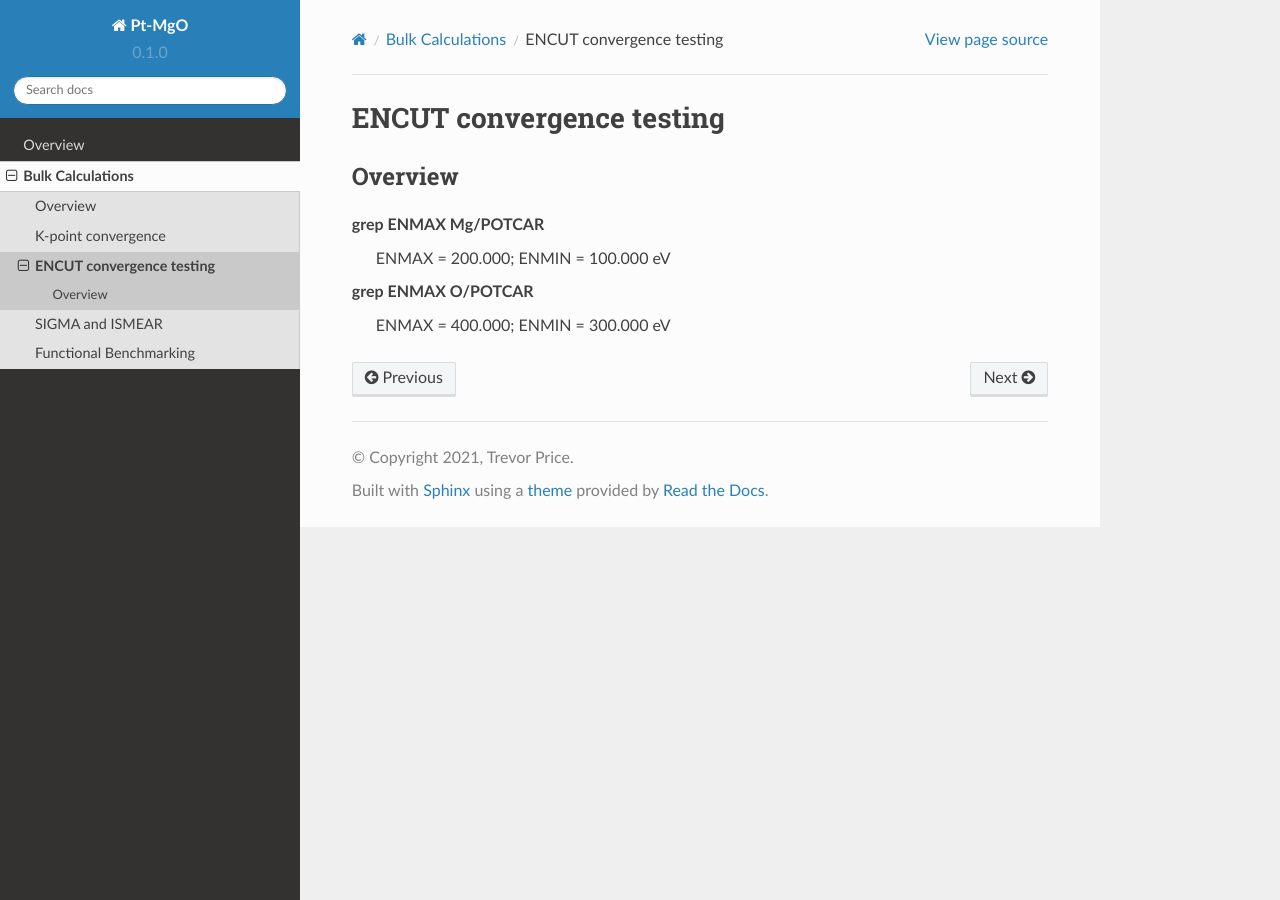
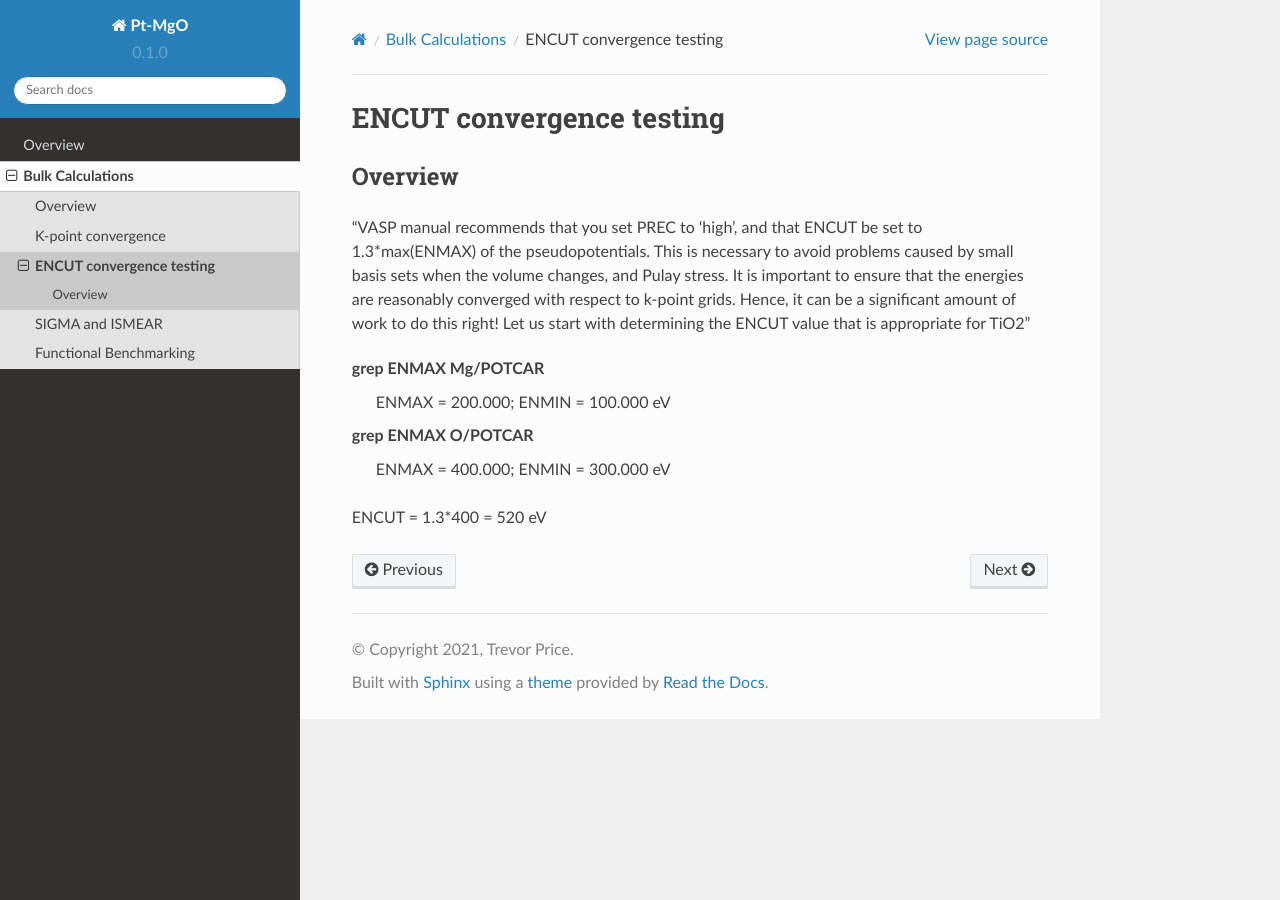
Before and after one commit to tdprice-858/Pt-MgO, a Sphinx documentation site: the page built from docs/source/bulk_calculations/encut_convergence.rst, in a window 1280 px wide. Built offline with Sphinx 7.4.7 and the Read the Docs theme 2.0.0, drawn with Linux system fonts in a browser that asks for light colours; pages that are not in the unit, such as notebooks, are missing from menus.

Commit message:
Create encut_convergence.rst

```diff
--- a/docs/source/bulk_calculations/encut_convergence.rst
+++ b/docs/source/bulk_calculations/encut_convergence.rst
@@ -4,7 +4,12 @@ ENCUT convergence testing
 Overview
 --------
 
+"VASP manual recommends that you set PREC to 'high', and that ENCUT be set to 1.3*max(ENMAX) of the pseudopotentials. This is necessary to avoid problems caused by small basis sets when the volume changes, and Pulay stress. It is important to ensure that the energies are reasonably converged with respect to k-point grids. Hence, it can be a significant amount of work to do this right! Let us start with determining the ENCUT value that is appropriate for TiO2"
+
+
 grep ENMAX Mg/POTCAR
    ENMAX  =  200.000; ENMIN  =  100.000 eV
 grep ENMAX O/POTCAR
    ENMAX  =  400.000; ENMIN  =  300.000 eV
+
+ENCUT = 1.3*400 = 520 eV
```
